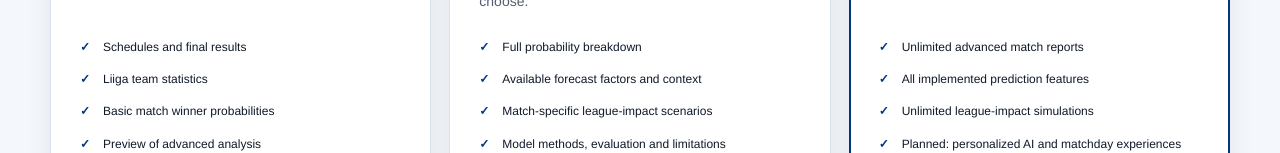
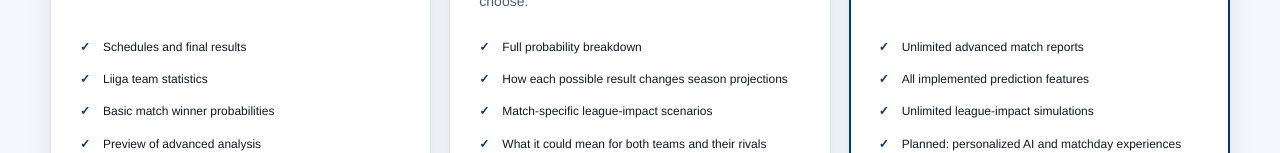
Before and after one commit to aryazeref/LocalSportsReel, a Next.js app in the folder frontend/: page /pricing in a window 1280 px wide. Shown: the part 647-800 px from the top of the page. Built offline with nearby package versions, Linux system fonts and the light colour scheme.

Commit message:
Align pricing copy with results-first match analysis

```diff
--- a/frontend/app/pricing/page.tsx
+++ b/frontend/app/pricing/page.tsx
@@ -35,7 +35,7 @@ export default function PricingPage() {
         features={["Schedules and final results", "Liiga team statistics", "Basic match winner probabilities", "Preview of advanced analysis", "Planned: community features"]}
         actionLabel="Explore predictions" href="/predictions" />
       <PricingCard name="Single Report" price="€0.49" cadence="per match" description="Unlock one advanced report for a match you choose."
-        features={["Full probability breakdown", "Available forecast factors and context", "Match-specific league-impact scenarios", "Model methods, evaluation and limitations"]}
+        features={["Full probability breakdown", "How each possible result changes season projections", "Match-specific league-impact scenarios", "What it could mean for both teams and their rivals"]}
         actionLabel="Choose a match" href="/predictions#forecast-heading" />
       <PricingCard name="Premium" price="€4.99" cadence="/month" description="Unlimited access to currently implemented analysis."
         features={["Unlimited advanced match reports", "All implemented prediction features", "Unlimited league-impact simulations", "Planned: personalized AI and matchday experiences", "Planned: ad-free experience when ads exist"]}
```
